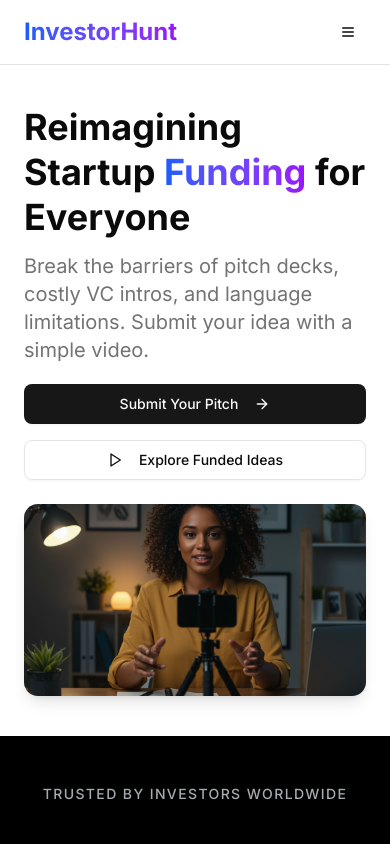
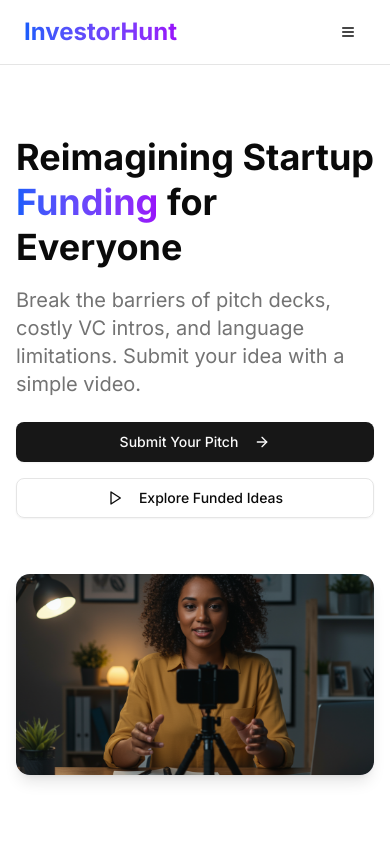
Before and after one commit to BikramMondal5/Investor-Hunter, a Next.js app: page / in a window 390 px wide. Shown: the top 844 px of the page. Built offline with nearby package versions, Linux system fonts and the light colour scheme.

Commit message:
upload33

```diff
--- a/components/landing-page-content.tsx
+++ b/components/landing-page-content.tsx
@@ -32,10 +32,11 @@ export function LandingPageContent() {
       <Header />
 
       {/* Hero Section */}
-      <section className="container mx-auto px-6 sm:px-8 lg:px-12 max-w-7xl pt-10 pb-10 md:pb-16">
+      <section className="min-h-[calc(100vh-4rem)] flex items-center w-full px-4 sm:px-6 lg:px-8 xl:px-12">
+        <div className="container mx-auto max-w-7xl w-full">
           <div className="grid lg:grid-cols-2 gap-6 lg:gap-12 items-center">
-          <div className="space-y-5">
-            <div className="space-y-3">
+            <div className="space-y-6">
+              <div className="space-y-4">
                 <h1 className="text-4xl md:text-5xl lg:text-6xl font-bold leading-tight">
                   Reimagining Startup{" "}
                   <span className="bg-gradient-to-r from-blue-600 to-purple-600 bg-clip-text text-transparent">
@@ -63,13 +64,14 @@ export function LandingPageContent() {
               </div>
             </div>
 
-          <div className="relative">
+            <div className="relative mt-8 lg:mt-0">
               <div className="aspect-video bg-gradient-to-br from-blue-100 to-purple-100 dark:from-blue-900/20 dark:to-purple-900/20 rounded-xl shadow-lg overflow-hidden">
                 <img
                   src="/video-pitch-image.png"
                   alt="Entrepreneur recording a pitch video"
                   className="w-full h-full object-cover rounded-lg"
                 />
+              </div>
             </div>
           </div>
         </div>
```
Also changed, not shown: Monica_2025-08-04_21-12-02.png (added). Lines whose indentation alone changed are shown as unchanged.
